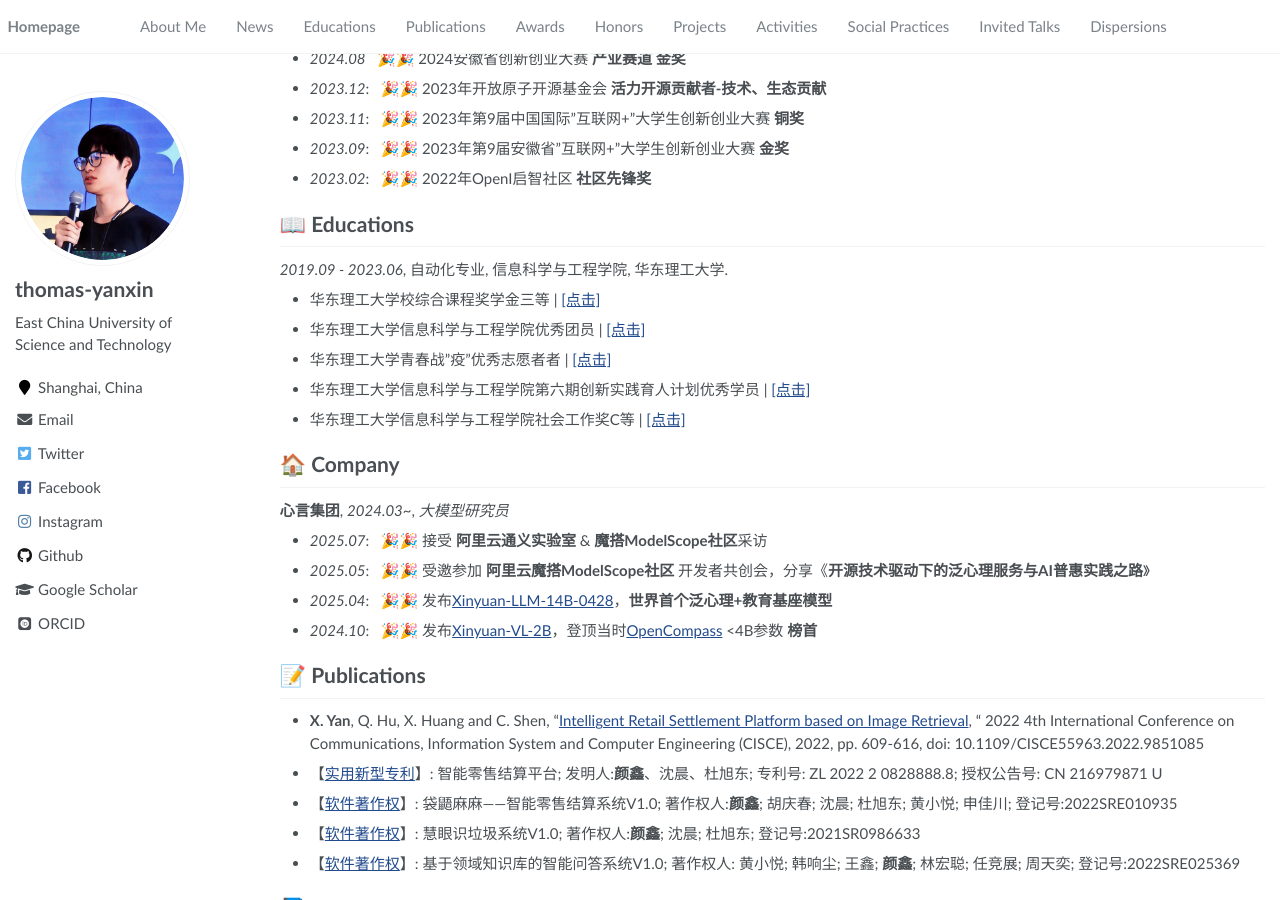
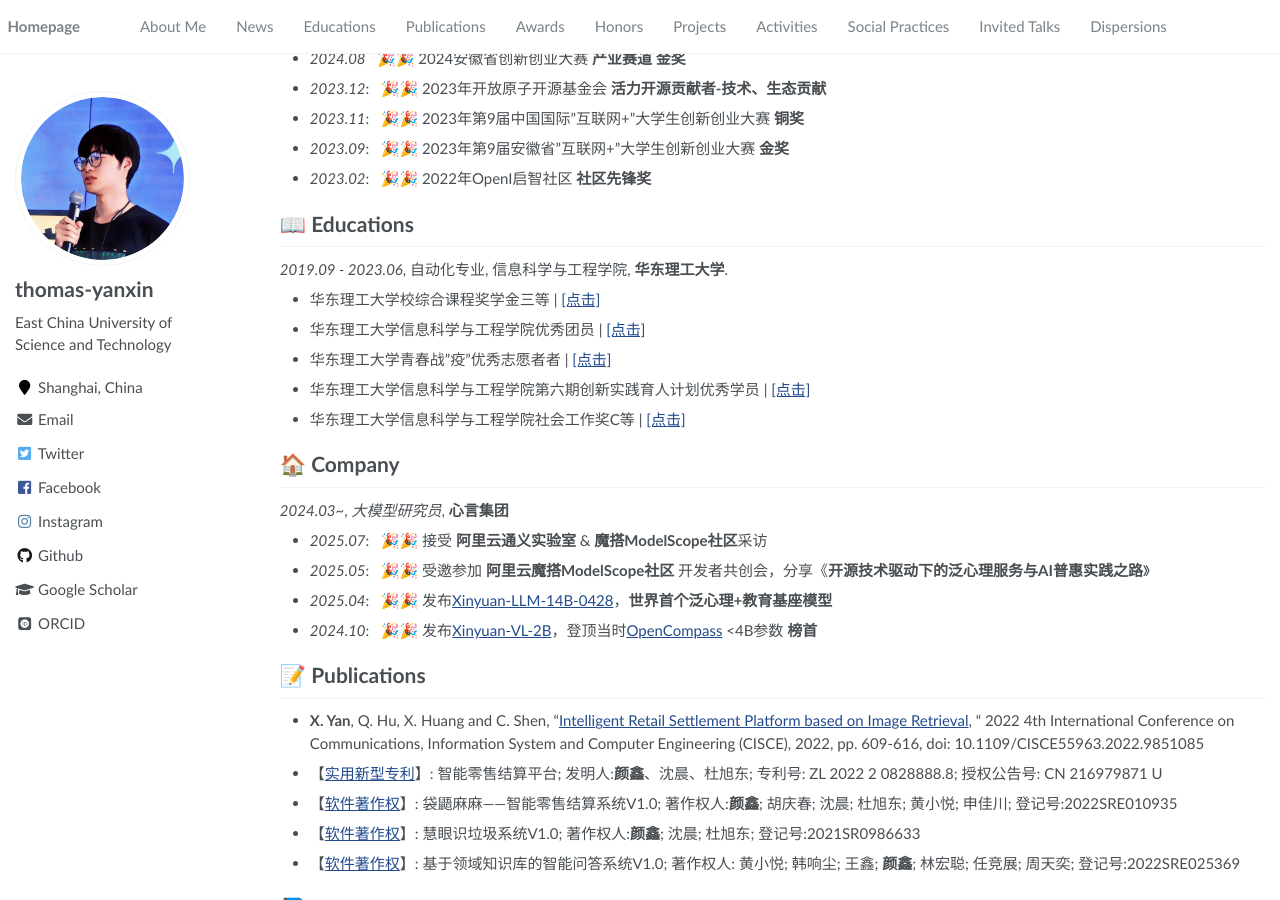
Before and after one commit to thomas-yanxin/thomas-yanxin.github.io, a Jekyll site: the page built from _pages/about.md, in a window 1280 px wide and 900 px high, scrolled down 481 px. Built offline with Jekyll 4.4.1, drawn with Linux system fonts in a browser that asks for light colours; some web fonts are replaced.

```diff
--- a/_pages/about.md
+++ b/_pages/about.md
@@ -35,7 +35,7 @@ redirect_from:
 
 # 📖 Educations
 
-*2019.09 - 2023.06*, 自动化专业, 信息科学与工程学院, 华东理工大学.
+*2019.09 - 2023.06*, 自动化专业, 信息科学与工程学院, **华东理工大学**.
 
 * 华东理工大学校综合课程奖学金三等 \| [\[点击\]](/proof/)
 * 华东理工大学信息科学与工程学院优秀团员 \| [\[点击\]](https://github.com/thomas-yanxin/thomas-yanxin.github.io/blob/master/proof/%E4%BC%98%E7%A7%80%E5%9B%A2%E5%91%98.jpg)
@@ -46,7 +46,7 @@ redirect_from:
 
 # 🏠 Company
 
-**心言集团**, *2024.03~*, *大模型研究员*
+ *2024.03~*, *大模型研究员*, **心言集团**
 
 * *2025.07*: &nbsp; 🎉🎉 接受 **阿里云通义实验室** & **魔搭ModelScope社区**采访
 * *2025.05*: &nbsp; 🎉🎉 受邀参加 **阿里云魔搭ModelScope社区** 开发者共创会，分享《**开源技术驱动下的泛心理服务与AI普惠实践之路**》
```
